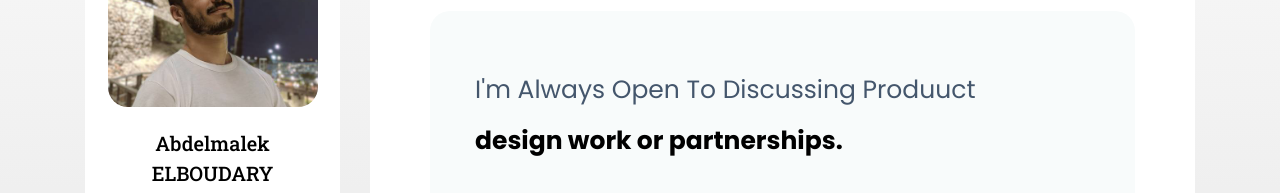
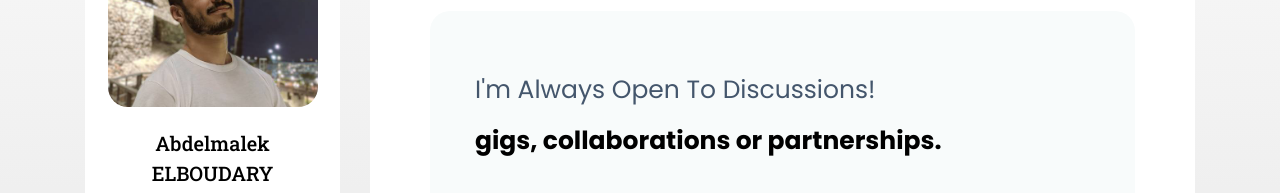
Before and after one commit to 0xTh3Ruler/ict-portfolio, a plain HTML site: page contact.html in a window 1280 px wide. Shown: the part 323-516 px from the top of the page. Drawn offline with Linux system fonts and the light colour scheme.

Commit message:
Update contact.html

```diff
--- a/contact.html
+++ b/contact.html
@@ -191,8 +191,8 @@
                         <!-- contact form -->
                         <div class="section-wrapper pr-60 pl-60 mb-60">
                             <div class="contact-area bg-light-white-2">
-                                <h5 class="contact-title">I'm always open to discussing produuct</h5>
-                                <h5 class="contact-title-b">design work or partnerships.</h5>
+                                <h5 class="contact-title">I'm always open to discussions!</h5>
+                                <h5 class="contact-title-b">Gigs, Collaborations or Partnerships.</h5>
                                 <form class="contact-form" action="https://formspree.io/f/mleqwvwj" method="post">
                                     <div class="form-input-item mb-60">
                                         <label class="input-lebel name">name *</label>
```
